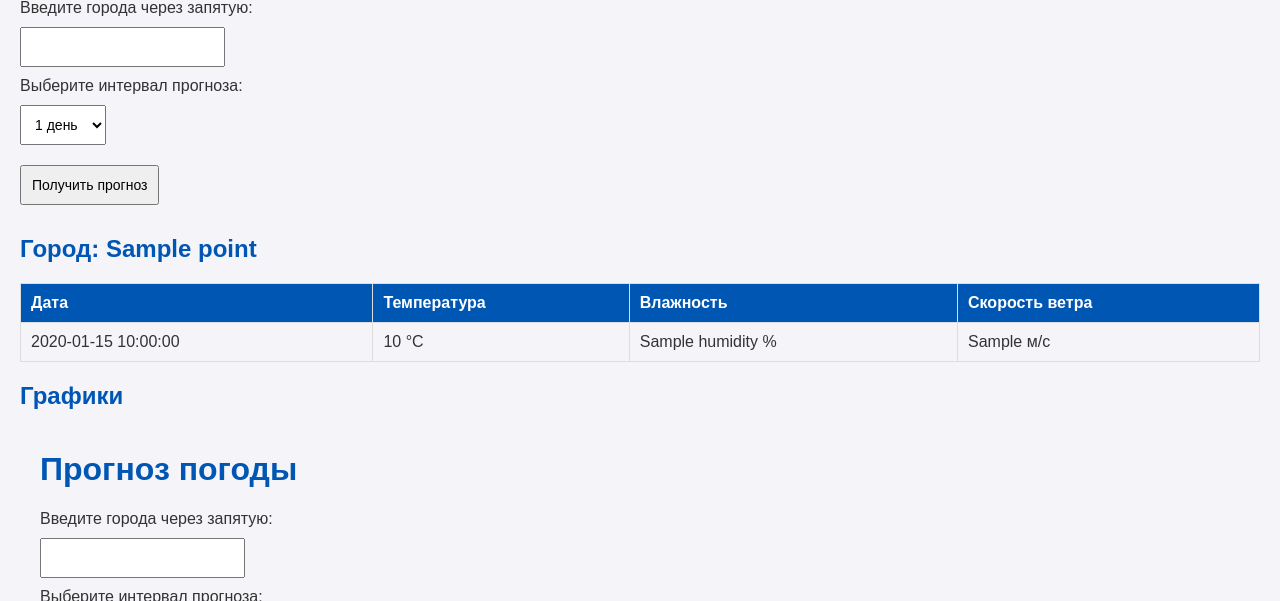
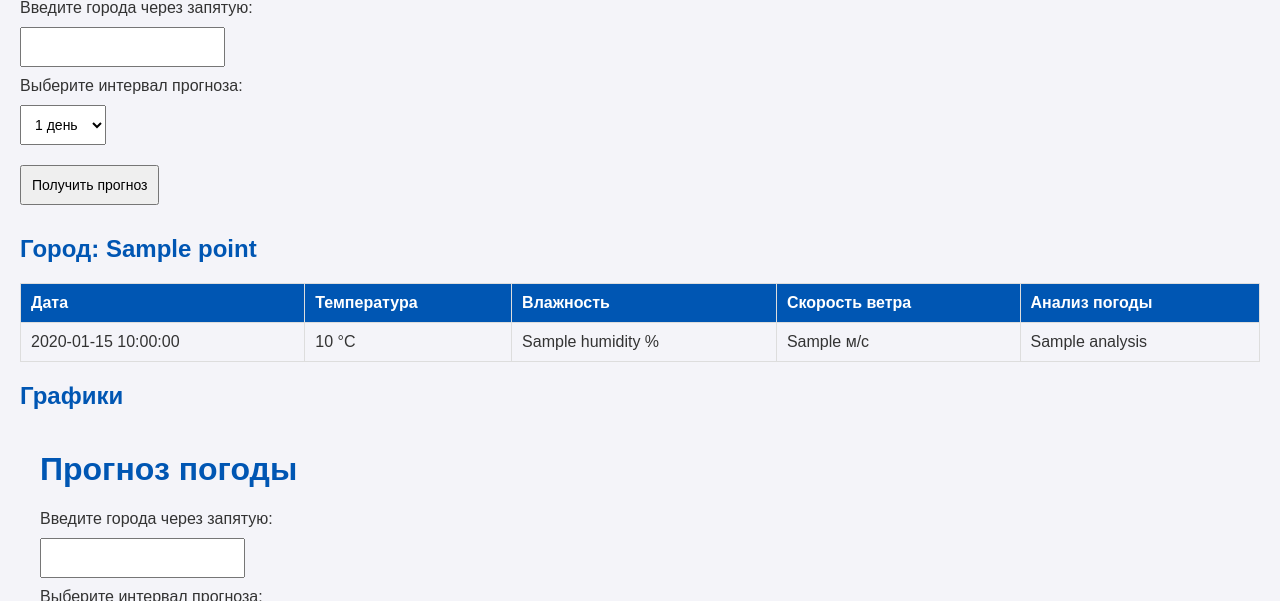
Before and after one commit to trizyx/project_15, a Flask app: template templates/index.html in a window 1280 px wide. Shown: the part 81-682 px from the top of the page. Run offline with Flask 3, Linux system fonts and the light colour scheme; the template is opened without the code that fills it: most values are stand-ins (such as "Sample title", 1, 10 or a date in 2020).

Commit message:
add_weather_analysis

```diff
--- a/app.py
+++ b/app.py
@@ -1,8 +1,10 @@
 from flask import Flask, render_template, request
 from get_weather import WeatherAPI
 from dash import Dash, dcc, html
+from weather_model import WeatherModel
 import plotly.graph_objects as go
 
+weather_model = WeatherModel()
 app = Flask(__name__)
 dash_app = Dash(
     __name__,
@@ -90,6 +92,11 @@ def index():
                                 "temperature": day["Temperature"]["Maximum"]["Value"],
                                 "humidity": current_conditions.get('humidity', 'Нет данных'),
                                 "wind_speed": current_conditions.get('wind_speed', 'Нет данных'),
+                                "analysis": weather_model.check_bad_weather(
+                                    temperature=day["Temperature"]["Maximum"]["Value"],
+                                    windspeed=current_conditions.get('wind_speed', None),
+                                    humidity=current_conditions.get('humidity', None),
+                                ),
                             } for day in forecast
                         ]
                     }
@@ -101,6 +108,5 @@ def index():
     return render_template("index.html", forecast_data=forecast_data, error_message=error_message, graph_url=graph_url, interval=interval)
 
 
-
 if __name__ == "__main__":
     app.run(debug=True)
--- a/templates/index.html
+++ b/templates/index.html
@@ -73,6 +73,7 @@
                     <th>Температура</th>
                     <th>Влажность</th>
                     <th>Скорость ветра</th>
+                    <th>Анализ погоды</th>
                 </tr>
             </thead>
             <tbody>
@@ -82,6 +83,7 @@
                     <td>{{ day['temperature'] }} °C</td>
                     <td>{{ day['humidity'] }} %</td>
                     <td>{{ day['wind_speed'] }} м/с</td>
+                    <td>{{ day['analysis'] }}</td>
                 </tr>
                 {% endfor %}
             </tbody>
```
